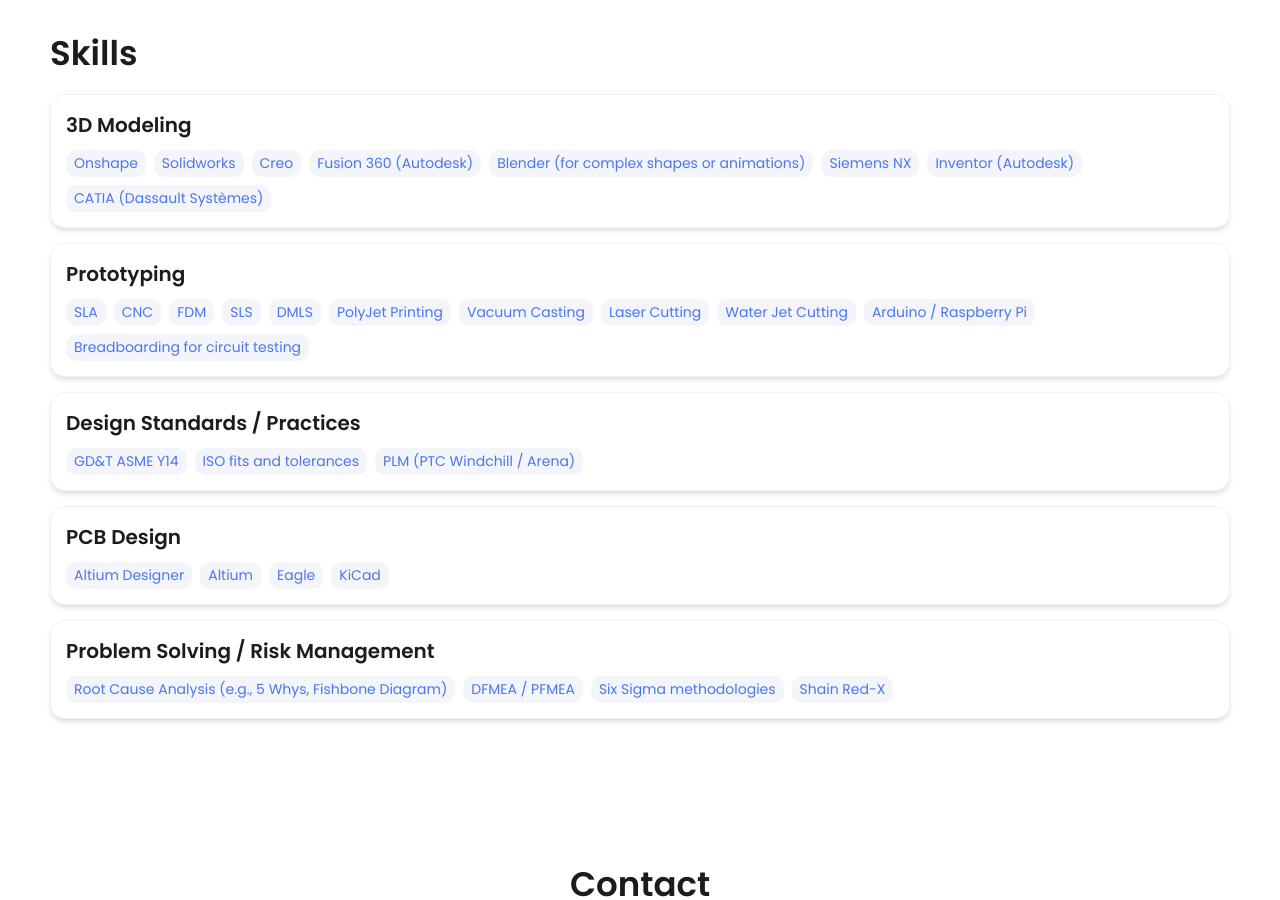
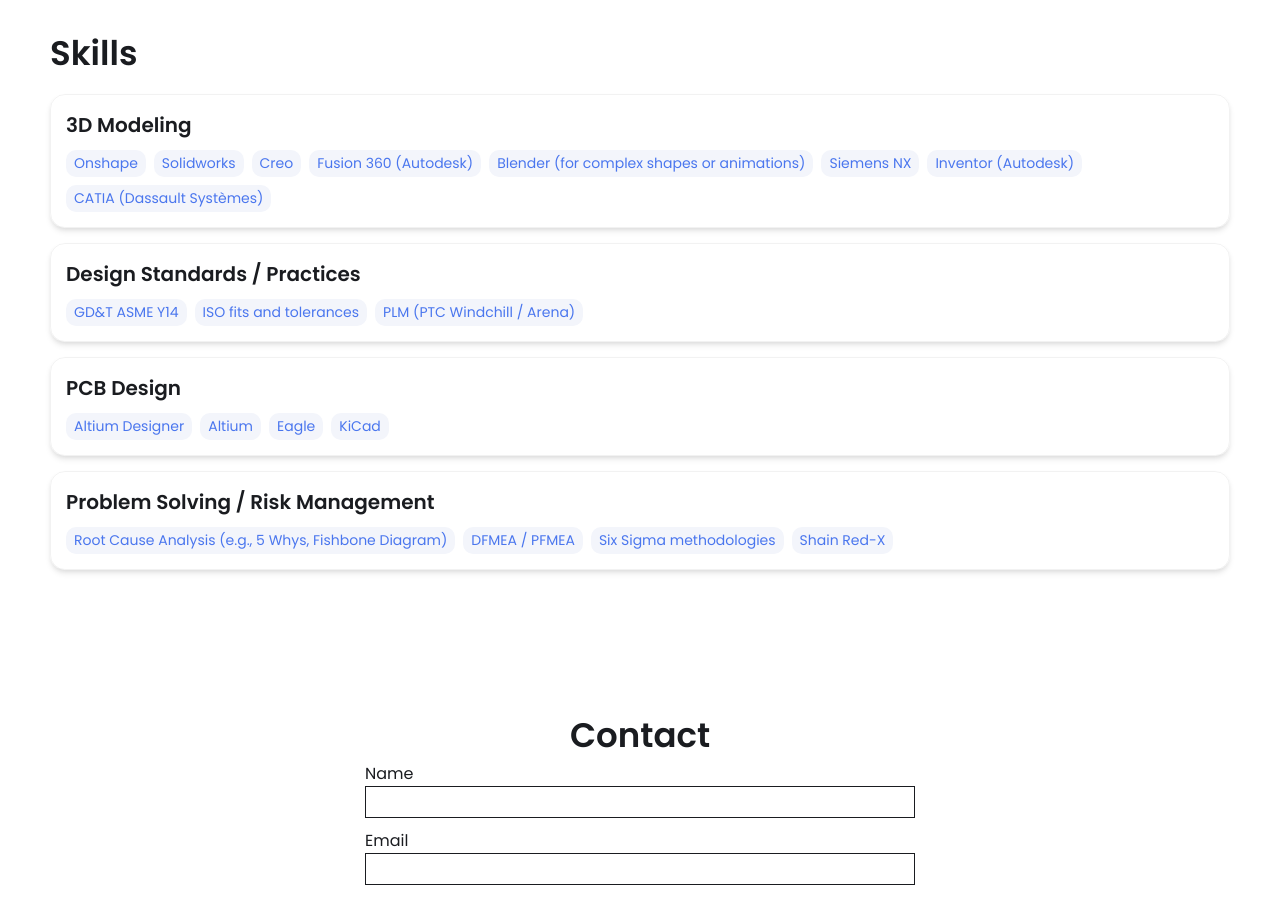
Before and after one commit to Neil-a11yie/Neil-a11yie.github.io, a Jekyll site: the page built from index.html, in a window 1280 px wide and 900 px high, scrolled down 1598 px. Built offline with Jekyll 4.4.1, drawn with Linux system fonts in a browser that asks for light colours.

Commit message:
Modify external links in _config.yml
Updated external links section with new GitHub username and removed unused links.

```diff
--- a/_config.yml
+++ b/_config.yml
@@ -32,16 +32,7 @@ resume-url: https://drive.google.com/file/d/13Z3duVzh-gguPU5r03oJVEE6rV9rd3DS/vi
 # Set up external links - this will show up as small icons next to your name.
 
 external-links:    # input only your own url slug. The icons with missing entries will not appear.
-  linkedin: test    # https://www.linkedin.com/in/{your url slug}
-  github: leea12    # https://github.com/{your url slug}
-  stackoverflow: test      # https://stackoverflow.com/users/{your url slug}
-  medium:            # https://medium.com/@{your url slug}
-  x-twitter:   # https://x.com/{your url slug}
-  threads:            # https://threads.net/@{your url slug}
-  instragram:       # https://instagram.com/{your url slug}
-  youtube:           # https://youtube.com/@{your url slug}
-  discord:            # https://discord.com/users/{your url slug}
-  bluesky:           # https://bsky.app/profile/{your url slug}
+  github: Neil-a11yie    # https://github.com/{Neil-a11yie.github.io}
 
 
 # Skills Section - Add the list of your Skills by categories/tools. The indentation for each level needs to be precise.
@@ -56,19 +47,6 @@ skills:
     - Siemens NX
     - Inventor (Autodesk)
     - CATIA (Dassault Systèmes)
-  - category: Prototyping
-    tools:
-    - SLA
-    - CNC
-    - FDM
-    - SLS
-    - DMLS
-    - PolyJet Printing
-    - Vacuum Casting
-    - Laser Cutting
-    - Water Jet Cutting
-    - Arduino / Raspberry Pi
-    - Breadboarding for circuit testing
   - category: Design Standards / Practices
     tools:
     - GD&T ASME Y14
```
